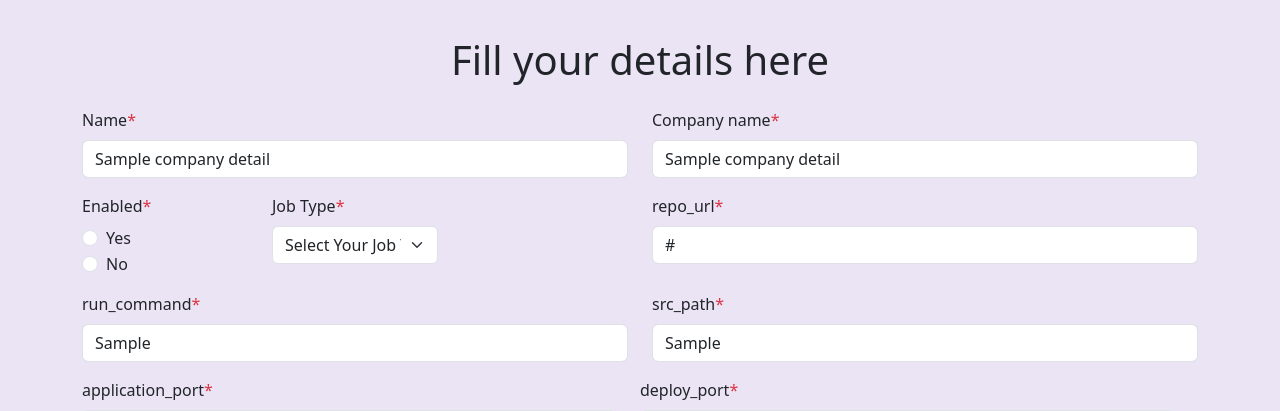
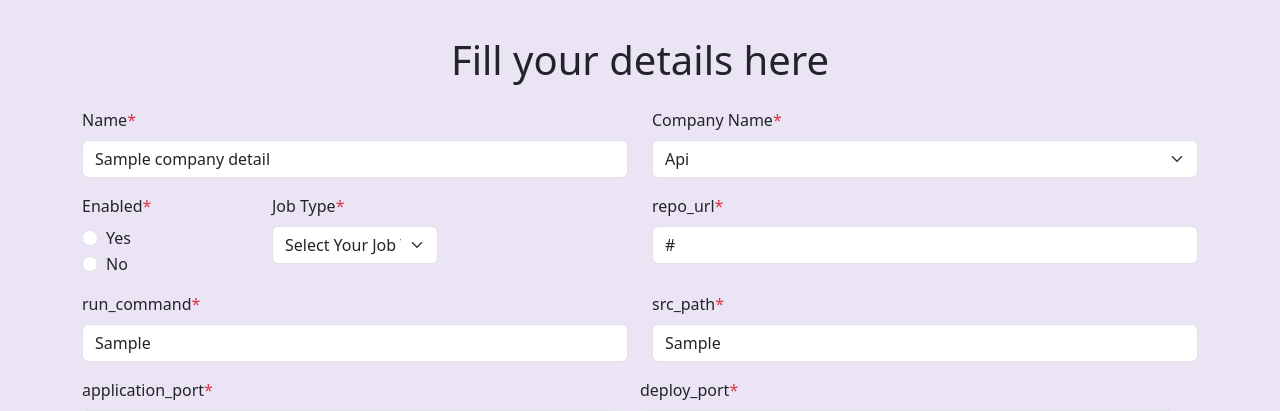
Before and after one commit to ShreyamauryaSM/Pipeline_automate, a Flask app: template templates/update.html in a window 1280 px wide. Shown: the top 411 px of the page. Run offline with Flask 3, Linux system fonts and the light colour scheme; the template is opened without the code that fills it: most values are stand-ins (such as "Sample title", 1, 10 or a date in 2020).

Commit message:
update commit

```diff
--- a/templates/update.html
+++ b/templates/update.html
@@ -20,11 +20,15 @@
       </div>
       </div>
       <div class="col-md-6">
-      <div class="mb-3">
-        <label for="exampleFormControlInput1" class="form-label">Company name<span class="text-danger">*</span></label>
-        <input type="text" name="companyname" class="form-control" placeholder="Your Company name" value="{{ company_details['company name'] }}" required>
+        <div class="mb-3">
+          <label for="jobTypeSelect" class="form-label">Company Name<span class="text-danger">*</span></label>
+          <select class="form-select" id="jobTypeSelect" name="companyname" required>
+              <option value="api" {% if company_details['company_name'] == 'api' %}selected{% endif %}>Api</option>
+              <option value="ui" {% if company_details['company_name'] == 'ui' %}selected{% endif %}>Ui</option>
+              <option value="custom" {% if company_details['company_name'] == 'custom' %}selected{% endif %}>Custom</option>
+          </select>
       </div>
-    </div>
+        </div>
     </div>
     <div class="row">
       <div class="col-md-6">
```
Also changed, not shown: templates/index.html (indentation only).
